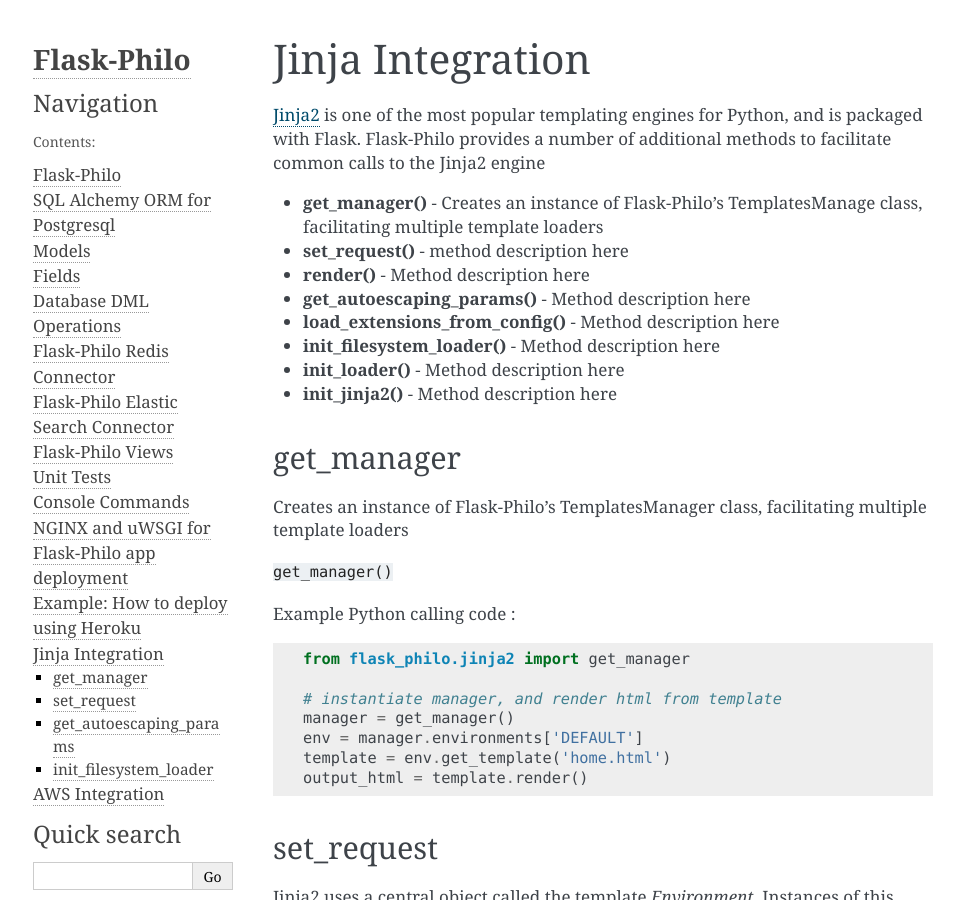
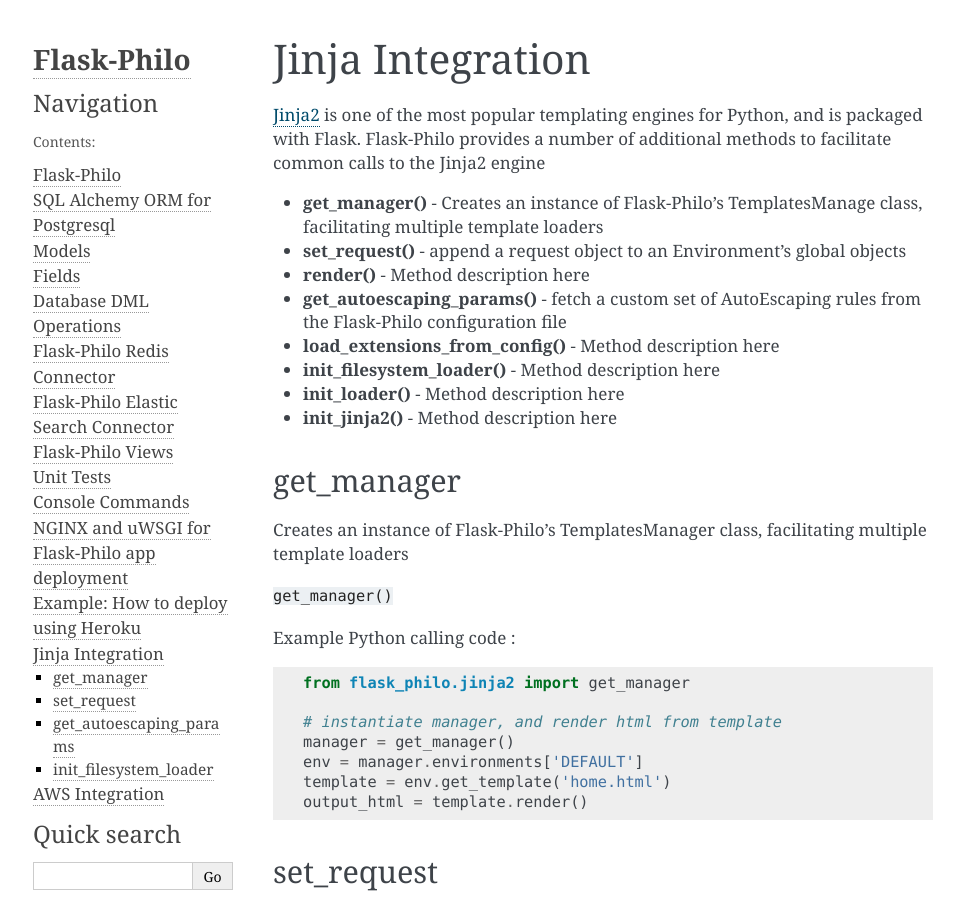
Before and after one commit to fenderdigital/flask-philo, a Sphinx documentation site: the page built from documentation/source/etc/jinja.rst, in a window 1280 px wide and 900 px high. Shown: the whole window, without its empty margins (147-1111 px from the left). Built offline with Sphinx 7.4.7, drawn with Linux system fonts in a browser that asks for light colours; pages that are not in the unit, such as notebooks, are missing from menus.

Commit message:
jinja docs

```diff
--- a/documentation/source/etc/jinja.rst
+++ b/documentation/source/etc/jinja.rst
@@ -4,9 +4,9 @@
 `Jinja2 <http://jinja.pocoo.org/>`_ is one of the most popular templating engines for Python, and is packaged with Flask. Flask-Philo provides a number of additional methods to facilitate common calls to the Jinja2 engine
 
 * **get_manager()** - Creates an instance of Flask-Philo's TemplatesManage class, facilitating multiple template loaders
-* **set_request()** - method description here
+* **set_request()** - append a request object to an Environment's global objects
 * **render()** - Method description here
-* **get_autoescaping_params()** - Method description here
+* **get_autoescaping_params()** - fetch a custom set of AutoEscaping rules from the Flask-Philo configuration file
 * **load_extensions_from_config()** - Method description here
 * **init_filesystem_loader()** - Method description here
 * **init_loader()** - Method description here
```
